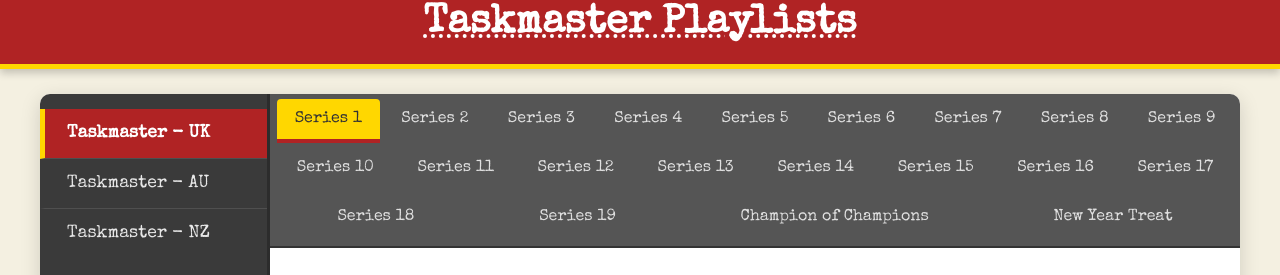
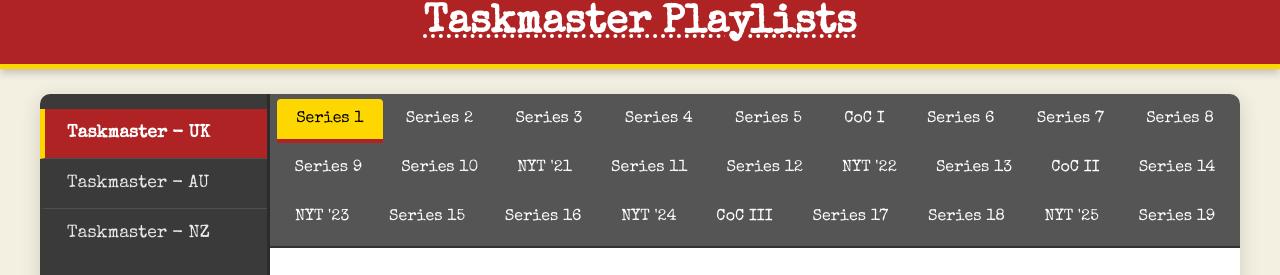
Before and after one commit to n00bcodr/taskmaster-playlists, a plain HTML site: page index.html in a window 1280 px wide. Shown: the part 116-391 px from the top of the page. Drawn offline with nearby package versions, Linux system fonts and the light colour scheme.

Commit message:
Update index.html

```diff
--- a/index.html
+++ b/index.html
@@ -121,7 +121,6 @@
   #mainTabContentContainer {
     flex-grow: 1;
     overflow-y: auto;
-
   }
 
   .main-tab-content {
@@ -150,7 +149,7 @@
     cursor: pointer;
     border: none;
     background-color: transparent;
-    color: #e0e0e0;
+    color: #fff;
     font-family: 'Special Elite', cursive;
     font-size: 1em;
     outline: none;
@@ -170,7 +169,7 @@
 
   .sub-tab-button.active {
     background-color: #ffd700;
-    color: #333;
+    color: #000000;
     border-bottom-color: #b02324;
   }
 
@@ -265,6 +264,8 @@
       border-right: none;
       border-bottom: 3px solid #2c2c2c;
       padding: 0;
+      overflow-x: auto;
+      white-space: nowrap;
     }
     .main-tab-button {
       text-align: center;
@@ -273,6 +274,7 @@
       font-size: 1em;
       padding: 14px 10px;
       flex-grow: 1;
+      min-width: 100px;
     }
      .main-tab-button:last-child {
         border-bottom: 4px solid transparent;
@@ -316,12 +318,12 @@
     }
     .main-tab-button {
         font-size: 0.85em;
-
+        padding: 12px 8px;
     }
     .sub-tab-button {
       font-size: 0.8em;
       padding: 10px 6px;
-
+      min-width: 80px;
     }
     .header {
         padding: 15px;
@@ -343,14 +345,13 @@
     <img src="https://upload.wikimedia.org/wikipedia/en/9/9c/Taskmaster_logo.jpg" alt="Taskmaster Logo" onerror="this.onerror=null;this.src='https://placehold.co/180x90/b02324/ffffff?text=Taskmaster';">
   </div>
   <h1><a href="https://www.youtube.com/@Taskmaster/playlists" target="_blank" style="text-decoration: underline dotted; color: inherit;">Taskmaster Playlists</a></h1>
-
 </div>
 
 <div class="main-tab-container">
   <div class="main-tab-buttons" id="mainTabButtonsContainer">
-    </div>
+  </div>
   <div id="mainTabContentContainer">
-    </div>
+  </div>
 </div>
 
 <footer class="footer">
@@ -358,8 +359,8 @@
   <br>
   <p>
     |
-    <a href="https://github.com/n00bcodr/" target="_blank">
-        <svg  height="25" viewBox="0 0 24 24" width="25">
+    <a href="https://github.com/n00bcodr/" target="_blank" aria-label="GitHub Profile">
+        <svg height="25" viewBox="0 0 24 24" width="25" xmlns="http://www.w3.org/2000/svg">
         <path d="M12 1C5.9225 1 1 5.9225 1 12C1 16.8675 4.14875 20.9787 8.52125 22.4362C9.07125 22.5325 9.2775 22.2025 9.2775 21.9137C9.2775 21.6525 9.26375 20.7862 9.26375 19.865C6.5 20.3737 5.785 19.1912 5.565 18.5725C5.44125 18.2562 4.905 17.28 4.4375 17.0187C4.0525 16.8125 3.5025 16.3037 4.42375 16.29C5.29 16.2762 5.90875 17.0875 6.115 17.4175C7.105 19.0812 8.68625 18.6137 9.31875 18.325C9.415 17.61 9.70375 17.1287 10.02 16.8537C7.5725 16.5787 5.015 15.63 5.015 11.4225C5.015 10.2262 5.44125 9.23625 6.1425 8.46625C6.0325 8.19125 5.6475 7.06375 6.2525 5.55125C6.2525 5.55125 7.17375 5.2625 9.2775 6.67875C10.1575 6.43125 11.0925 6.3075 12.0275 6.3075C12.9625 6.3075 13.8975 6.43125 14.7775 6.67875C16.8813 5.24875 17.8025 5.55125 17.8025 5.55125C18.4075 7.06375 18.0225 8.19125 17.9125 8.46625C18.6138 9.23625 19.04 10.2125 19.04 11.4225C19.04 15.6437 16.4688 16.5787 14.0213 16.8537C14.42 17.1975 14.7638 17.8575 14.7638 18.8887C14.7638 20.36 14.75 21.5425 14.75 21.9137C14.75 22.2025 14.9563 22.5462 15.5063 22.4362C19.8513 20.9787 23 16.8537 23 12C23 5.9225 18.0775 1 12 1Z"></path>
     </svg>
     </a>
@@ -370,9 +371,10 @@
 </footer>
 
 <script>
-
-const playlistUrlBase = "https://www.youtube.com/playlist?list=";
-const embedUrlBase = "https://www.youtube.com/embed/videoseries?list=";
+const playlistLinkBase = "https://www.youtube.com/playlist?list=";
+const playlistEmbedBase = "https://www.youtube.com/embed/videoseries?list=";
+const videoLinkBase = "https://www.youtube.com/watch?v=";
+const videoEmbedBase = "https://www.youtube.com/embed/";
 
 const taskmasterData = {
   "UK": {
@@ -384,29 +386,34 @@
       { id: "S3", name: "Series 3", playlistId: "PLRWvNQVqAeWLI5VGzTJF78hLZ7h3tSqEx" },
       { id: "S4", name: "Series 4", playlistId: "PLRWvNQVqAeWKl5VBUf8gNeGR_9ABi5RHo" },
       { id: "S5", name: "Series 5", playlistId: "PLRWvNQVqAeWL5JRKdVCRYY0ONc5n0qWLg" },
+      { id: "CoCI", name: "CoC I", playlistId: "PLJesTFflcTj35Zb8T3a9NF5j_htCo-on8" },
       { id: "S6", name: "Series 6", playlistId: "PLRWvNQVqAeWIG09UEJpC22svTFS4jaRD7" },
       { id: "S7", name: "Series 7", playlistId: "PLRWvNQVqAeWLksz49j1YmlkfgQelECDb0" },
       { id: "S8", name: "Series 8", playlistId: "PLRWvNQVqAeWJSC9O6-3lIreQRe1vu71jz" },
       { id: "S9", name: "Series 9", playlistId: "PLRWvNQVqAeWLPYrIW3bUWik62khdhk2Ro" },
       { id: "S10", name: "Series 10", playlistId: "PLRWvNQVqAeWIcz0Ky6pnrKkqsp3MA7o_n" },
+      { id: "NYT21", name: "NYT '21", videoId: "vqo4AwoKK0c" },
       { id: "S11", name: "Series 11", playlistId: "PLRWvNQVqAeWI4Fpgkl3gMg2Rnx0dZ_s0r" },
       { id: "S12", name: "Series 12", playlistId: "PLRWvNQVqAeWJarmdncJk0jFhijoqi3PDo" },
+      { id: "NYT22", name: "NYT '22", videoId: "f26ROu92wzU" },
       { id: "S13", name: "Series 13", playlistId: "PLRWvNQVqAeWK4MWpTWZvdVV5wBCDepUhw" },
+      { id: "CoCII", name: "CoC II", videoId: "vnkNPejF0LA" },
       { id: "S14", name: "Series 14", playlistId: "PLRWvNQVqAeWIIp9qYiyyZmx42gFXA6dhX" },
+      { id: "NYT23", name: "NYT '23", videoId: "mAXW8kGvUZ4" },
       { id: "S15", name: "Series 15", playlistId: "PLRWvNQVqAeWL4HWbifeLsqLIAvUT6XY0Q" },
       { id: "S16", name: "Series 16", playlistId: "PLRWvNQVqAeWIPrNqmPTt5KVp5VD0SRkcd" },
+      { id: "NYT24", name: "NYT '24", videoId: "9REf3-Z_RYE" },
+      { id: "CoCIII", name: "CoC III", videoId: "AyCmlsXodSo" },
       { id: "S17", name: "Series 17", playlistId: "PLRWvNQVqAeWL-7a_WW4Z39sNvq12z7mVS" },
       { id: "S18", name: "Series 18", playlistId: "PLRWvNQVqAeWKFh09pFwBiIMPhYKSrbtlv" },
-      { id: "S19", name: "Series 19", playlistId: "PLRWvNQVqAeWKt7kCUfEMdJi40m7H58CJd" },
-      { id: "CoC", name: "Champion of Champions", playlistId: "PLRWvNQVqAeWJDyoX67REGvrvpGIWway08" },
-      { id: "NYT", name: "New Year Treat", playlistId: "PLRWvNQVqAeWL3AuFGhzlcU3KYtKTcTA_E" }
+      { id: "NYT25", name: "NYT '25", videoId: "Gulpqqa61dw" },
+      { id: "S19", name: "Series 19", playlistId: "PLRWvNQVqAeWKt7kCUfEMdJi40m7H58CJd" }
     ]
   },
   "Taskmaster AU": {
     id: "auSeries",
     displayName: "Taskmaster - AU",
     series: [
-
       { id: "AUS1", name: "Series 1", playlistId: "PLRWvNQVqAeWKL6Q32D0bx2tUSy2oAcxt5" },
       { id: "AUS2", name: "Series 2", playlistId: "PLRWvNQVqAeWKOQZs6DjM0RC4nO0gowJ4v" },
       { id: "AUS3", name: "Series 3", playlistId: "PLRWvNQVqAeWLl4d9RnEr9yqFPhSigkHbh" }
@@ -422,14 +429,12 @@
       { id: "NZS4", name: "Series 4", playlistId: "PLRWvNQVqAeWJDZChE52W-1toSqwPZnOTr" }
     ]
   }
-
 };
 
 const mainTabButtonsContainer = document.getElementById('mainTabButtonsContainer');
 const mainTabContentContainer = document.getElementById('mainTabContentContainer');
 
 function openMainTab(evt, mainTabId) {
-
   const mainContents = document.getElementsByClassName("main-tab-content");
   for (let i = 0; i < mainContents.length; i++) {
     mainContents[i].style.display = "none";
@@ -453,14 +458,12 @@
 
   const firstSubTabButton = document.querySelector(`#${mainTabId} .sub-tab-button`);
   if (firstSubTabButton) {
-
     const clickEvent = new MouseEvent('click', { bubbles: true, cancelable: true });
     firstSubTabButton.dispatchEvent(clickEvent);
   }
 }
 
 function openSubTab(evt, subTabId, mainTabId) {
-
     const subContents = document.querySelectorAll(`#${mainTabId} .sub-tab-content`);
     for (let i = 0; i < subContents.length; i++) {
         subContents[i].style.display = "none";
@@ -481,7 +484,6 @@
     if (evt && evt.currentTarget) {
         evt.currentTarget.classList.add("active");
     } else {
-
         const targetButton = document.querySelector(`#${mainTabId} .sub-tab-button[onclick*="'${subTabId}'"]`);
         if (targetButton) targetButton.classList.add("active");
     }
@@ -516,8 +518,6 @@
     subTabContentWrapperDiv.className = 'sub-tab-content-wrapper';
     mainContentDiv.appendChild(subTabContentWrapperDiv);
 
-    let firstSubTabIdInCategory = null;
-
     category.series.forEach((seriesItem, index) => {
       const subButton = document.createElement('button');
       subButton.className = 'sub-tab-button';
@@ -526,29 +526,36 @@
       subButton.onclick = (event) => openSubTab(event, uniqueSubTabContentId, category.id);
       subTabButtonsDiv.appendChild(subButton);
 
-      if (index === 0) {
-        firstSubTabIdInCategory = uniqueSubTabContentId;
-      }
-
       const subContentDiv = document.createElement('div');
       subContentDiv.id = uniqueSubTabContentId;
       subContentDiv.className = 'sub-tab-content';
 
       const title = document.createElement('h2');
       const link = document.createElement('a');
-      link.href = playlistUrlBase + seriesItem.playlistId;
       link.target = '_blank';
       link.textContent = seriesItem.name;
-      title.appendChild(link);
-      subContentDiv.appendChild(title);
 
       const iframe = document.createElement('iframe');
-      iframe.src = embedUrlBase + seriesItem.playlistId;
       iframe.title = `YouTube video player - ${seriesItem.name}`;
       iframe.frameBorder = "0";
       iframe.allow = "accelerometer; autoplay; clipboard-write; encrypted-media; gyroscope; picture-in-picture; web-share";
       iframe.referrerPolicy = "strict-origin-when-cross-origin";
       iframe.allowFullscreen = true;
+
+      if (seriesItem.playlistId) {
+        link.href = playlistLinkBase + seriesItem.playlistId;
+        iframe.src = playlistEmbedBase + seriesItem.playlistId;
+      } else if (seriesItem.videoId) {
+        link.href = videoLinkBase + seriesItem.videoId;
+        iframe.src = videoEmbedBase + seriesItem.videoId;
+      } else {
+        link.href = "#";
+        link.textContent = seriesItem.name + " (No video/playlist link)";
+        iframe.src = "";
+      }
+
+      title.appendChild(link);
+      subContentDiv.appendChild(title);
       subContentDiv.appendChild(iframe);
 
       subTabContentWrapperDiv.appendChild(subContentDiv);
@@ -558,7 +565,6 @@
   if (firstMainTabId) {
     const firstMainButtonElement = mainTabButtonsContainer.querySelector('.main-tab-button');
     if (firstMainButtonElement) {
-
       const clickEvent = new MouseEvent('click', { bubbles: true, cancelable: true });
       firstMainButtonElement.dispatchEvent(clickEvent);
     }
```
